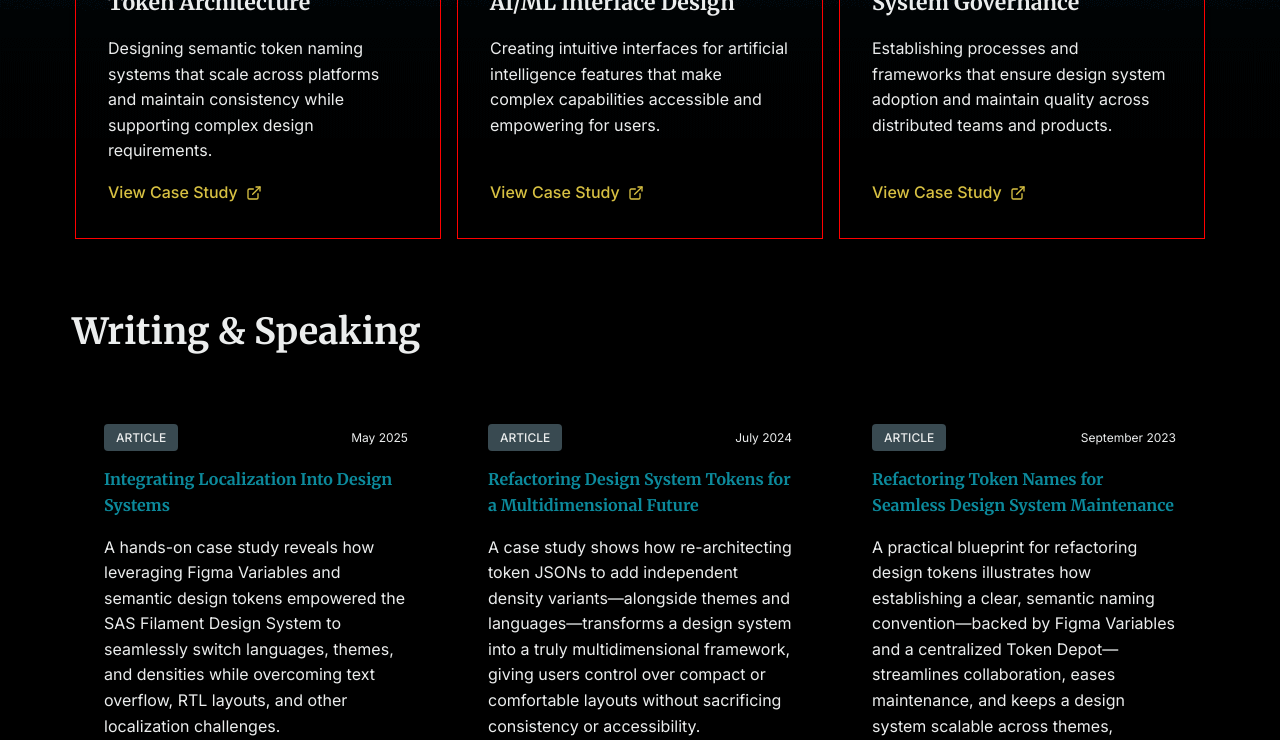
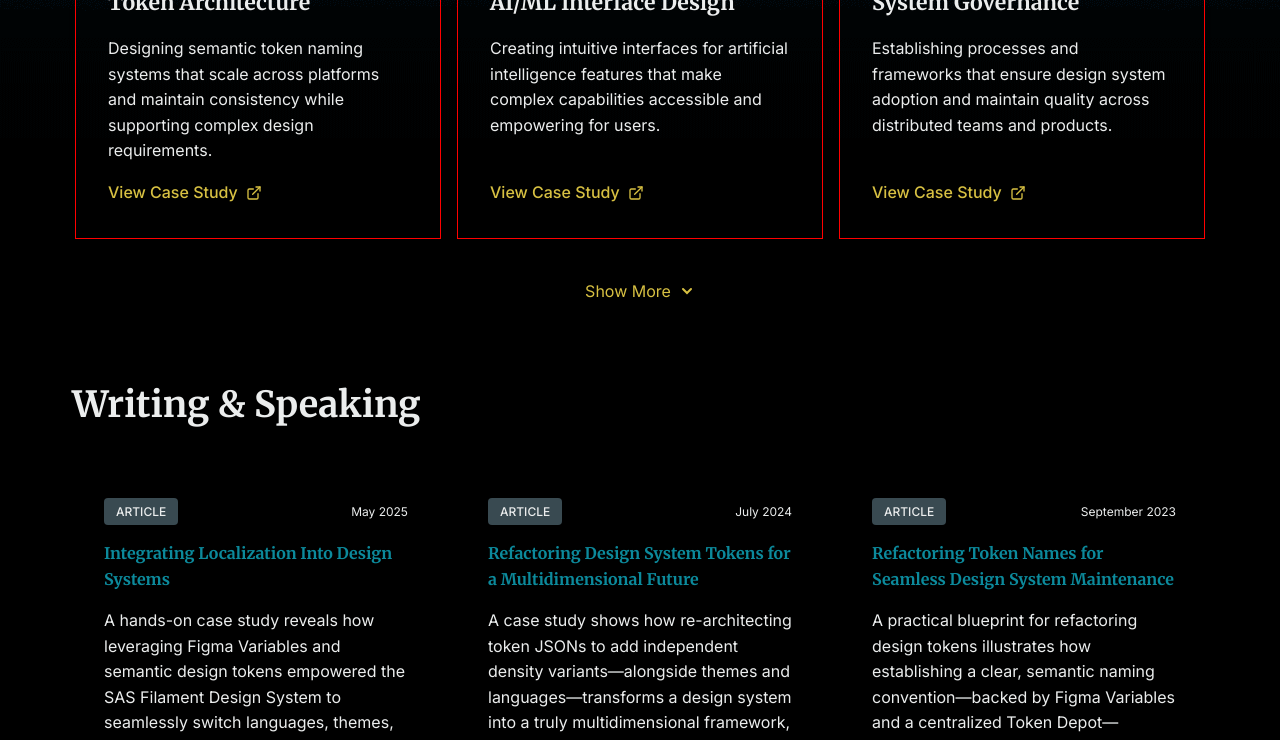
Before and after one commit to RHemstad/portfolio, a React (Vite) app: page / in a window 1280 px wide. Shown: the part 647-1387 px from the top of the page. Built offline with nearby package versions, Linux system fonts and the light colour scheme.

Commit message:
fix: adding show more

```diff
--- a/src/data/projects.js
+++ b/src/data/projects.js
@@ -23,4 +23,12 @@ export const projects = [
     image: "https://placehold.co/320x200",
     link: "/case-study/ai-design-system"
   },
+  {
+    id: 4,
+    title: "Enterprise Design Systems",
+    category: "Design System",
+    description: "Building comprehensive design systems for large-scale enterprise applications that support multiple product teams and maintain consistency across complex ecosystems.",
+    image: "https://placehold.co/320x200",
+    link: "/case-study/ai-design-system"
+  },
 ];
--- a/src/pages/Home.jsx
+++ b/src/pages/Home.jsx
@@ -175,11 +175,14 @@ function Home() {
       >
         <motion.h2 variants={cardVariants}>Design</motion.h2>
         <div className="cards">
-          {displayedProjects.map((project) => (
+          {displayedProjects.map((project, index) => (
             <motion.article
               key={project.id}
               className="design-card"
+              initial="hidden"
+              animate="visible"
               variants={cardVariants}
+              transition={{ delay: index >= 3 ? (index - 3) * 0.1 : 0 }}
             >
               <img
                 className="design-card-image"
@@ -194,6 +197,14 @@ function Home() {
             </motion.article>
           ))}
         </div>
+
+        {/* Show‑More / Show‑Less toggle */}
+        {projects.length > 3 && (
+          <WritingToggle
+            isOpen={showAllProjects}
+            onToggle={() => setShowAllProjects((prev) => !prev)}
+          />
+        )}
       </motion.section>
 
       {/* ************************** */}
```
